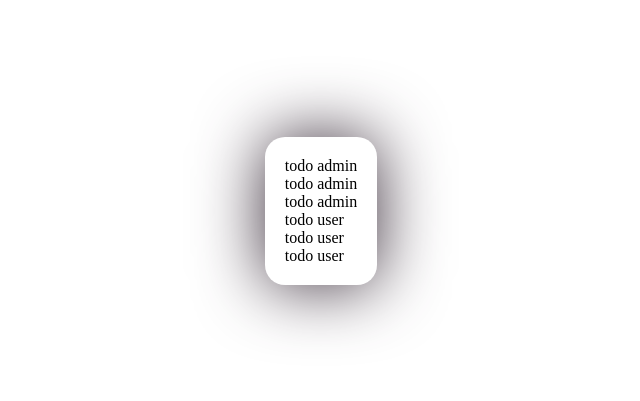
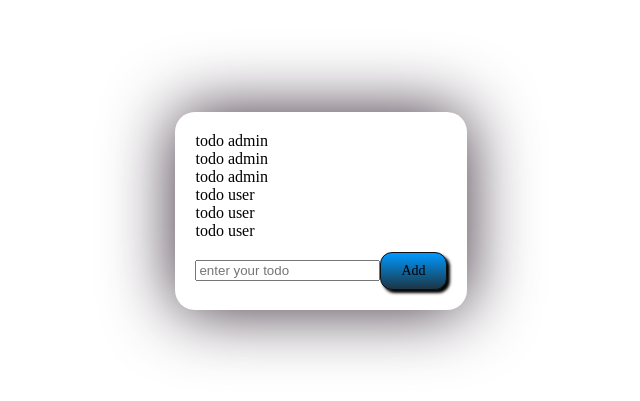
Before and after one commit to Cansinyrkl/todo-app, a React (Create React App) app: page /todo in a window 1280 px wide. Shown: the part 137-538 px from the top of the page, without its empty margins (319-959 px from the left). Built offline with nearby package versions, Linux system fonts and the light colour scheme.

Commit message:
todo form

```diff
--- a/src/components/Todo/Todo.jsx
+++ b/src/components/Todo/Todo.jsx
@@ -1,12 +1,16 @@
 import React, { useState, useContext } from "react";
 import { TodoListContext } from "../../store/context/useTodoList";
 import { UserListContext } from "../../store/context/useUserContext";
-import { Container, FormContainer } from "../styledComponents/StyledComponents";
+import {
+  Container,
+  FormContainer,
+  GeneralButton,
+} from "../styledComponents/StyledComponents";
 
 const Todo = () => {
   const [todoAdd, setTodoAdd] = useState("");
   const todoList = useContext(TodoListContext);
-  const todos = todoList.todo;
+  const todo = todoList.todo;
   const todoDispatch = todoList.todoDispatch;
 
   const usersList = useContext(UserListContext);
@@ -15,10 +19,21 @@ const Todo = () => {
     <Container>
       <FormContainer>
         <div>
-          {todos.map((todo) => (
+          {todo.map((todo) => (
             <div key={todo.id}>{todo.name}</div>
           ))}
         </div>
+        <form>
+          <input
+            type="text"
+            maxLength="16"
+            placeholder="enter your todo"
+            className="todo-list"
+          />
+          <GeneralButton className="todoAddBtn" type="submit">
+            Add
+          </GeneralButton>
+        </form>
       </FormContainer>
     </Container>
   );
```
